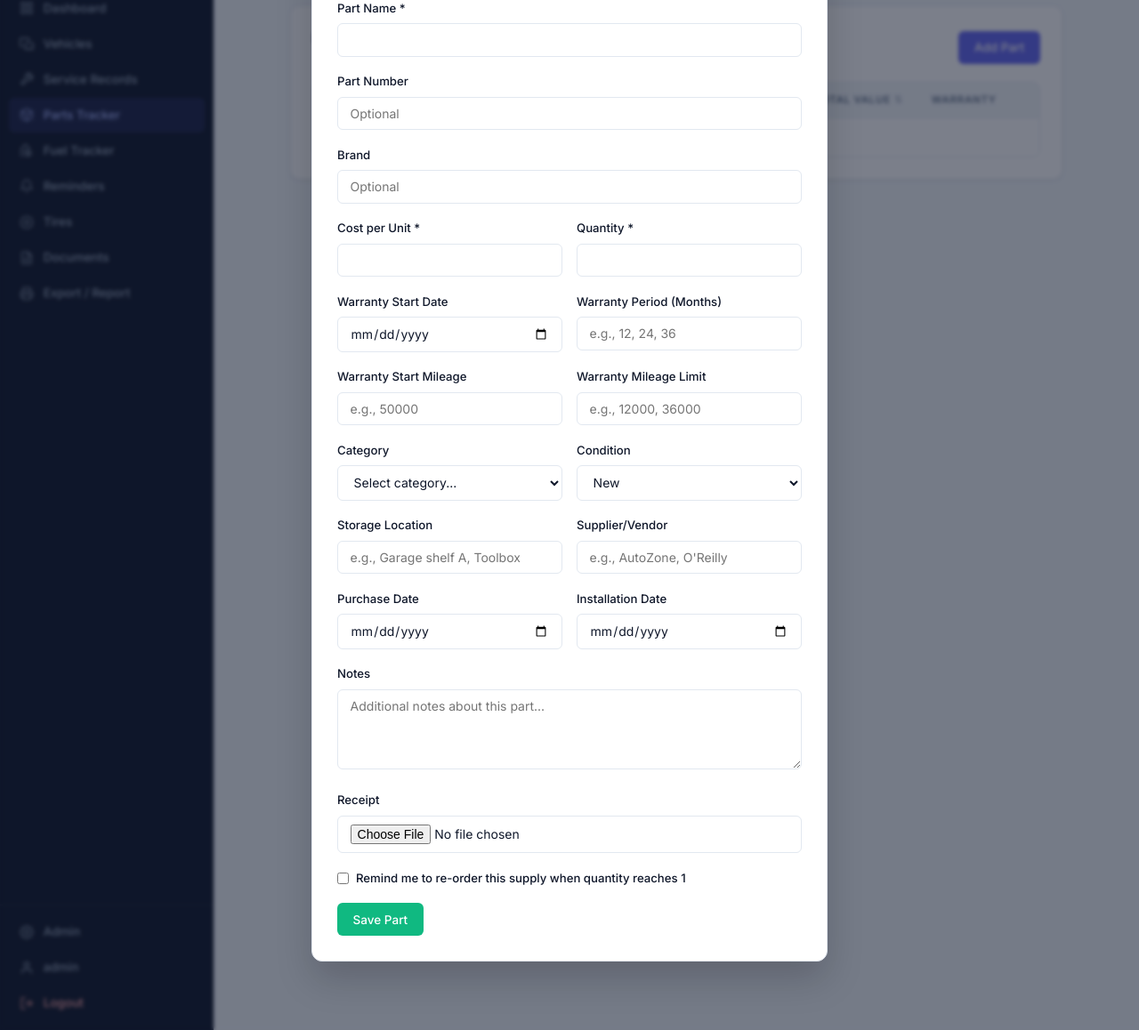
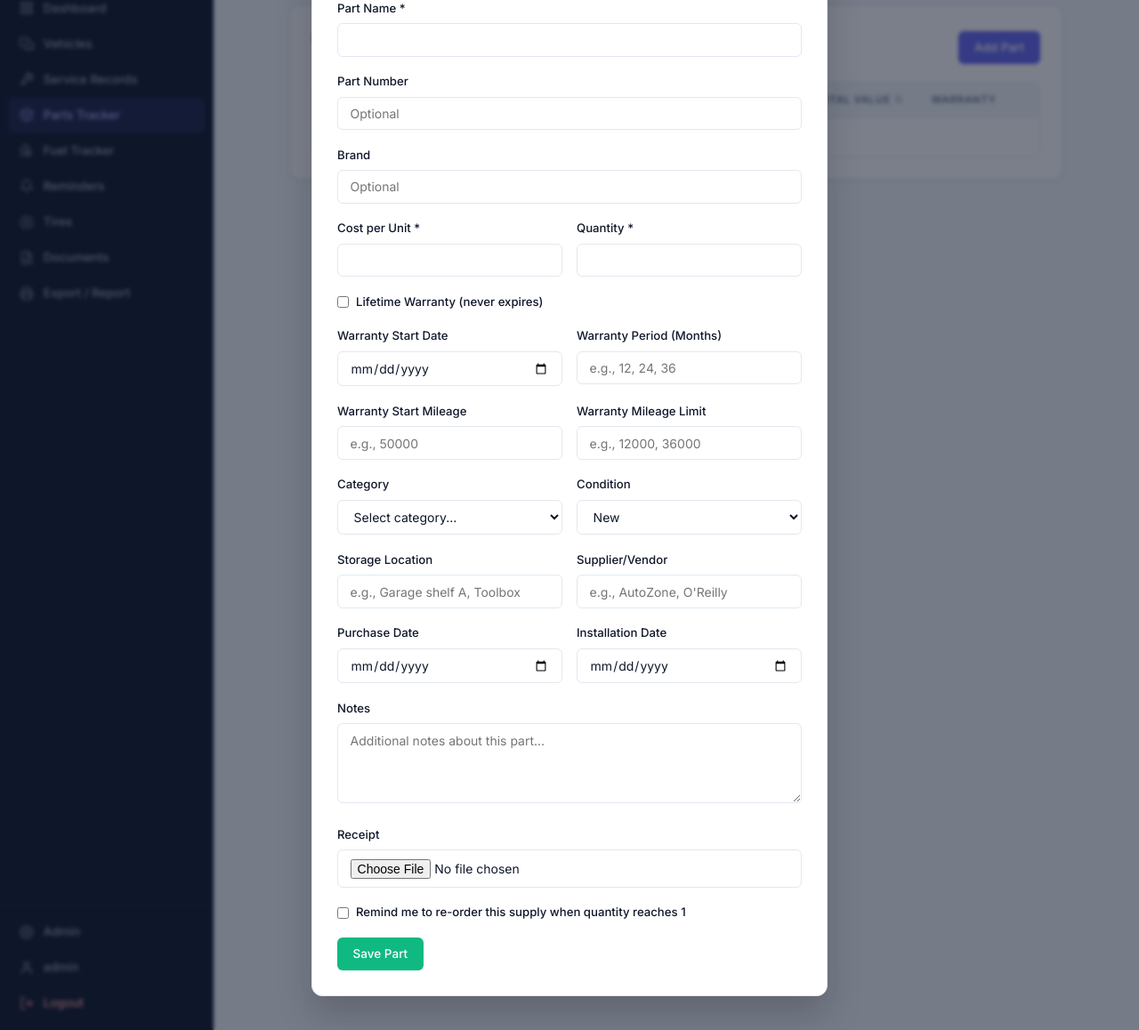
Before and after one commit to alreadyded1/VST, a Flask app: page /supplies in a window 1280 px wide, after a click on "Add Part". Shown: the part 136-1294 px from the top of the page at 89% size. Run offline with Flask 3, Linux system fonts and the light colour scheme; a user stored in the database is signed in; data that the repository does not hold is empty.

Commit message:
Add Lifetime Warranty option for parts
Adds a warranty_lifetime flag to supplies (CREATE TABLE + ALTER
migration for existing DBs). The Add/Edit Part form gets a Lifetime
Warranty checkbox that disables the months/mileage-limit fields, and
warranty status displays a green Lifetime badge instead of expiration
tracking.

Co-Authored-By: Claude Fable 5 <noreply@anthropic.com>

```diff
--- a/app.py
+++ b/app.py
@@ -193,6 +193,7 @@ def init_db():
                 quantity INTEGER NOT NULL,
                 warranty_start_date DATE,
                 warranty_months INTEGER,
+                warranty_lifetime BOOLEAN DEFAULT 0,
                 receipt_path TEXT,
                 remind_to_reorder BOOLEAN DEFAULT 0,
                 created_at TIMESTAMP DEFAULT CURRENT_TIMESTAMP,
@@ -297,6 +298,14 @@ def init_db():
             except sqlite3.OperationalError:
                 # Column already exists
                 pass
+
+        # Migration: Add lifetime warranty flag to supplies table
+        try:
+            db.execute('ALTER TABLE supplies ADD COLUMN warranty_lifetime BOOLEAN DEFAULT 0')
+            db.commit()
+        except sqlite3.OperationalError:
+            # Column already exists
+            pass
 
         # Migration: Add parts tracking columns to supplies table
         parts_tracking_migrations = [
@@ -1598,21 +1607,24 @@ def add_supply():
     # Get remind_to_reorder checkbox value (defaults to False if not checked)
     remind_to_reorder = 1 if data.get('remind_to_reorder') == 'on' else 0
 
+    # Get warranty_lifetime checkbox value (defaults to False if not checked)
+    warranty_lifetime = 1 if data.get('warranty_lifetime') == 'on' else 0
+
     db = get_db()
     cursor = db.execute('''INSERT INTO supplies
                           (vehicle_id, name, part_number, brand, cost, quantity,
                            warranty_start_date, warranty_months, warranty_start_mileage,
-                           warranty_mileage_limit, receipt_path, remind_to_reorder,
+                           warranty_mileage_limit, warranty_lifetime, receipt_path, remind_to_reorder,
                            category, location, condition, supplier, purchase_date,
                            installation_date, notes)
-                          VALUES (?, ?, ?, ?, ?, ?, ?, ?, ?, ?, ?, ?, ?, ?, ?, ?, ?, ?, ?)''',
+                          VALUES (?, ?, ?, ?, ?, ?, ?, ?, ?, ?, ?, ?, ?, ?, ?, ?, ?, ?, ?, ?)''',
                        (vehicle_id, data['name'], data.get('part_number', ''),
                         data.get('brand', ''), data['cost'], data['quantity'],
                         data.get('warranty_start_date', None),
                         int(data['warranty_months']) if data.get('warranty_months') else None,
                         int(data['warranty_start_mileage']) if data.get('warranty_start_mileage') else None,
                         int(data['warranty_mileage_limit']) if data.get('warranty_mileage_limit') else None,
-                        receipt_path, remind_to_reorder,
+                        warranty_lifetime, receipt_path, remind_to_reorder,
                         data.get('category', ''), data.get('location', ''),
                         data.get('condition', 'New'), data.get('supplier', ''),
                         data.get('purchase_date', None), data.get('installation_date', None),
@@ -1655,6 +1667,9 @@ def update_supply(supply_id):
     # Get remind_to_reorder checkbox value (defaults to False if not checked)
     remind_to_reorder = 1 if data.get('remind_to_reorder') == 'on' else 0
 
+    # Get warranty_lifetime checkbox value (defaults to False if not checked)
+    warranty_lifetime = 1 if data.get('warranty_lifetime') == 'on' else 0
+
     db = get_db()
 
     # Get current supply for vehicle_id
@@ -1666,7 +1681,7 @@ def update_supply(supply_id):
         db.execute('''UPDATE supplies
                      SET name=?, part_number=?, brand=?, cost=?, quantity=?,
                          warranty_start_date=?, warranty_months=?, warranty_start_mileage=?,
-                         warranty_mileage_limit=?, receipt_path=?, remind_to_reorder=?,
+                         warranty_mileage_limit=?, warranty_lifetime=?, receipt_path=?, remind_to_reorder=?,
                          category=?, location=?, condition=?, supplier=?, purchase_date=?,
                          installation_date=?, notes=?
                      WHERE id=?''',
@@ -1676,7 +1691,7 @@ def update_supply(supply_id):
                    int(data['warranty_months']) if data.get('warranty_months') else None,
                    int(data['warranty_start_mileage']) if data.get('warranty_start_mileage') else None,
                    int(data['warranty_mileage_limit']) if data.get('warranty_mileage_limit') else None,
-                   receipt_path, remind_to_reorder,
+                   warranty_lifetime, receipt_path, remind_to_reorder,
                    data.get('category', ''), data.get('location', ''),
                    data.get('condition', 'New'), data.get('supplier', ''),
                    data.get('purchase_date', None), data.get('installation_date', None),
@@ -1685,7 +1700,7 @@ def update_supply(supply_id):
         db.execute('''UPDATE supplies
                      SET name=?, part_number=?, brand=?, cost=?, quantity=?,
                          warranty_start_date=?, warranty_months=?, warranty_start_mileage=?,
-                         warranty_mileage_limit=?, remind_to_reorder=?,
+                         warranty_mileage_limit=?, warranty_lifetime=?, remind_to_reorder=?,
                          category=?, location=?, condition=?, supplier=?, purchase_date=?,
                          installation_date=?, notes=?
                      WHERE id=?''',
@@ -1695,7 +1710,7 @@ def update_supply(supply_id):
                    int(data['warranty_months']) if data.get('warranty_months') else None,
                    int(data['warranty_start_mileage']) if data.get('warranty_start_mileage') else None,
                    int(data['warranty_mileage_limit']) if data.get('warranty_mileage_limit') else None,
-                   remind_to_reorder,
+                   warranty_lifetime, remind_to_reorder,
                    data.get('category', ''), data.get('location', ''),
                    data.get('condition', 'New'), data.get('supplier', ''),
                    data.get('purchase_date', None), data.get('installation_date', None),
--- a/templates/supplies.html
+++ b/templates/supplies.html
@@ -151,6 +151,13 @@
                     <label for="supplyQuantity">Quantity *</label>
                     <input type="number" id="supplyQuantity" name="quantity" step="0.1" min="0" required>
                 </div>
+            </div>
+
+            <div class="form-group">
+                <label style="display: flex; align-items: center; gap: 0.5rem; cursor: pointer;">
+                    <input type="checkbox" id="warrantyLifetime" name="warranty_lifetime" style="width: auto; margin: 0;" onchange="toggleLifetimeWarranty()">
+                    <span>Lifetime Warranty (never expires)</span>
+                </label>
             </div>
 
             <div class="form-row">
@@ -336,8 +343,22 @@ let currentOdometer = null;
 let currentSuppliesPage = 1;
 const suppliesItemsPerPage = 15;
 
+// Disable expiration fields when Lifetime Warranty is checked
+function toggleLifetimeWarranty() {
+    const lifetime = document.getElementById('warrantyLifetime').checked;
+    ['warrantyMonths', 'warrantyMileageLimit'].forEach(id => {
+        const el = document.getElementById(id);
+        el.disabled = lifetime;
+        if (lifetime) el.value = '';
+    });
+}
+
 // Calculate warranty status
 function getWarrantyStatus(supply) {
+    if (supply.warranty_lifetime) {
+        return '<span style="color: var(--success-color);">Lifetime</span>';
+    }
+
     const hasTimeWarranty = supply.warranty_start_date && supply.warranty_months;
     const hasMileageWarranty = supply.warranty_start_mileage && supply.warranty_mileage_limit;
 
@@ -571,7 +592,9 @@ function viewSupply(supplyId) {
         document.getElementById('viewWarrantyStartDate').textContent = 'N/A';
     }
 
-    if (supply.warranty_months) {
+    if (supply.warranty_lifetime) {
+        document.getElementById('viewWarrantyMonths').textContent = 'Lifetime';
+    } else if (supply.warranty_months) {
         document.getElementById('viewWarrantyMonths').textContent = `${supply.warranty_months} months`;
     } else {
         document.getElementById('viewWarrantyMonths').textContent = 'N/A';
@@ -633,6 +656,7 @@ async function addSupply(event) {
 
         if (result.success) {
             form.reset();
+            toggleLifetimeWarranty();
             document.getElementById('editSupplyId').value = '';
             document.getElementById('receiptPreview').textContent = '';
 
@@ -663,6 +687,8 @@ function editSupply(supplyId) {
     document.getElementById('warrantyMonths').value = supply.warranty_months || '';
     document.getElementById('warrantyStartMileage').value = supply.warranty_start_mileage || '';
     document.getElementById('warrantyMileageLimit').value = supply.warranty_mileage_limit || '';
+    document.getElementById('warrantyLifetime').checked = supply.warranty_lifetime ? true : false;
+    toggleLifetimeWarranty();
     document.getElementById('remindToReorder').checked = supply.remind_to_reorder ? true : false;
     document.getElementById('supplyCategory').value = supply.category || '';
     document.getElementById('supplyLocation').value = supply.location || '';
```
